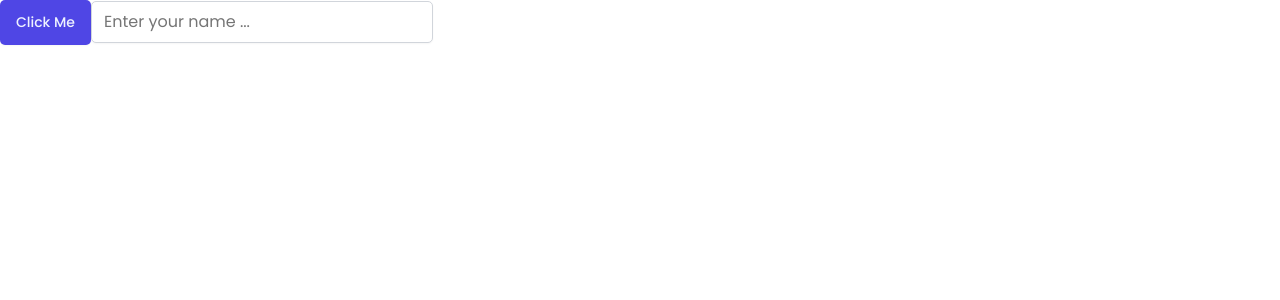
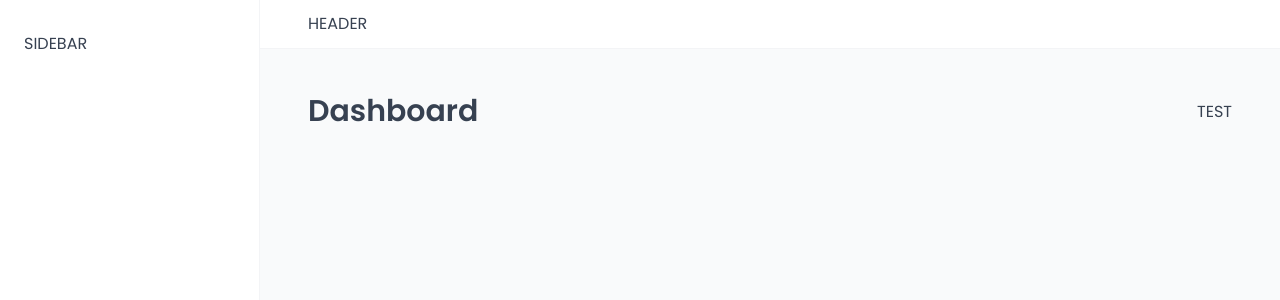
Before and after one commit to masud-rana44/the-wild-oasis-2, a React (Vite) app: page /dashboard in a window 1280 px wide. Shown: the top 300 px of the page. Built offline with nearby package versions, Linux system fonts and the light colour scheme; a web font is replaced by a local one.

Commit message:
Implement app layout

```diff
--- a/package.json
+++ b/package.json
@@ -12,6 +12,7 @@
   "dependencies": {
     "react": "^18.2.0",
     "react-dom": "^18.2.0",
+    "react-router-dom": "^6.30.3",
     "styled-components": "^6.3.8"
   },
   "devDependencies": {
--- a/src/App.jsx
+++ b/src/App.jsx
@@ -1,14 +1,35 @@
+import { BrowserRouter, Navigate, Route, Routes } from "react-router-dom";
+
+import Dashboard from "./pages/Dashboard";
+import Bookings from "./pages/Bookings";
+import Cabins from "./pages/Cabins";
+import Users from "./pages/Users";
+import Settings from "./pages/Settings";
+import Account from "./pages/Account";
+import Login from "./pages/Login";
+import PageNotFound from "./pages/PageNotFound";
 import GlobalStyles from "./styles/GlobalStyles";
-import Button from "./ui/Button";
-import Input from "./ui/Input";
+import AppLayout from "./ui/AppLayout";
 
 function App() {
   return (
     <>
       <GlobalStyles />
-      <Button>Click Me</Button>
-
-      <Input placeholder="Enter your name ..." />
+      <BrowserRouter>
+        <Routes>
+          <Route element={<AppLayout />}>
+            <Route index element={<Navigate replace to="dashboard" />} />
+            <Route path="dashboard" element={<Dashboard />} />
+            <Route path="bookings" element={<Bookings />} />
+            <Route path="cabins" element={<Cabins />} />
+            <Route path="users" element={<Users />} />
+            <Route path="settings" element={<Settings />} />
+            <Route path="account" element={<Account />} />
+          </Route>
+          <Route path="login" element={<Login />} />
+          <Route path="*" element={<PageNotFound />} />
+        </Routes>
+      </BrowserRouter>
     </>
   );
 }
--- /dev/null
+++ b/src/ui/AppLayout.jsx
@@ -0,0 +1,31 @@
+import { Outlet } from "react-router-dom";
+import styled from "styled-components";
+import Header from "./Header";
+import Sidebar from "./Sidebar";
+
+const StyledAppLayout = styled.div`
+  display: grid;
+  grid-template-columns: 26rem 1fr;
+  grid-template-rows: auto 1fr;
+  height: 100vh;
+`;
+
+const Main = styled.main`
+  background-color: var(--color-grey-50);
+  padding: 4rem 4.8rem 6.4rem;
+`;
+
+function AppLayout() {
+  return (
+    <StyledAppLayout>
+      <Header />
+      <Sidebar />
+
+      <Main>
+        <Outlet />
+      </Main>
+    </StyledAppLayout>
+  );
+}
+
+export default AppLayout;
--- a/src/ui/Button.jsx
+++ b/src/ui/Button.jsx
@@ -49,19 +49,17 @@
 };
 
 const Button = styled.button`
-  font-size: 1.4rem;
-  padding: 1.2rem 1.6rem;
-  font-weight: 500;
   border: none;
   border-radius: var(--border-radius-sm);
-  background-color: var(--color-brand-600);
-  color: var(--color-brand-50);
   box-shadow: var(--shadow-sm);
-  cursor: pointer;
 
-  &:hover {
-    background-color: var(--color-brand-700);
-  }
+  ${(props) => sizes[props.size]}
+  ${(props) => variations[props.variation]}
 `;
 
+Button.defaultProps = {
+  variation: "primary",
+  size: "medium",
+};
+
 export default Button;
--- /dev/null
+++ b/src/ui/Header.jsx
@@ -0,0 +1,13 @@
+import styled from "styled-components";
+
+const StyledHeader = styled.header`
+  background-color: var(--color-grey-0);
+  padding: 1.2rem 4.8rem;
+  border-bottom: 1px solid var(--color-grey-100);
+`;
+
+function Header() {
+  return <StyledHeader>HEADER</StyledHeader>;
+}
+
+export default Header;
--- /dev/null
+++ b/src/ui/Heading.jsx
@@ -0,0 +1,26 @@
+import styled, { css } from "styled-components";
+
+const Heading = styled.h1`
+  ${(props) =>
+    props.as === "h1" &&
+    css`
+      font-size: 3rem;
+      font-weight: 600;
+    `}
+
+  ${(props) =>
+    props.as === "h2" &&
+    css`
+      font-size: 2rem;
+      font-weight: 600;
+    `}
+
+      ${(props) =>
+    props.as === "h3" &&
+    css`
+      font-size: 2rem;
+      font-weight: 500;
+    `}
+`;
+
+export default Heading;
--- /dev/null
+++ b/src/ui/Row.jsx
@@ -0,0 +1,25 @@
+import styled, { css } from "styled-components";
+
+const Row = styled.div`
+  display: flex;
+
+  ${(props) =>
+    props.type === "horizontal" &&
+    css`
+      justify-content: space-between;
+      align-items: center;
+    `}
+
+  ${(props) =>
+    props.type === "vertical" &&
+    css`
+      flex-direction: column;
+      gap: 1.6rem;
+    `}
+`;
+
+Row.defaultProps = {
+  type: "vertical",
+};
+
+export default Row;
--- /dev/null
+++ b/src/ui/Sidebar.jsx
@@ -0,0 +1,15 @@
+import styled from "styled-components";
+
+const StyledSidebar = styled.aside`
+  background-color: var(--color-grey-0);
+  padding: 3.2rem 2.4rem;
+  border-right: 1px solid var(--color-grey-100);
+
+  grid-row: 1 / -1;
+`;
+
+function Sidebar() {
+  return <StyledSidebar>SIDEBAR</StyledSidebar>;
+}
+
+export default Sidebar;
```
Also changed, not shown: 1 other file (tests, documents, lock files or other folders).
